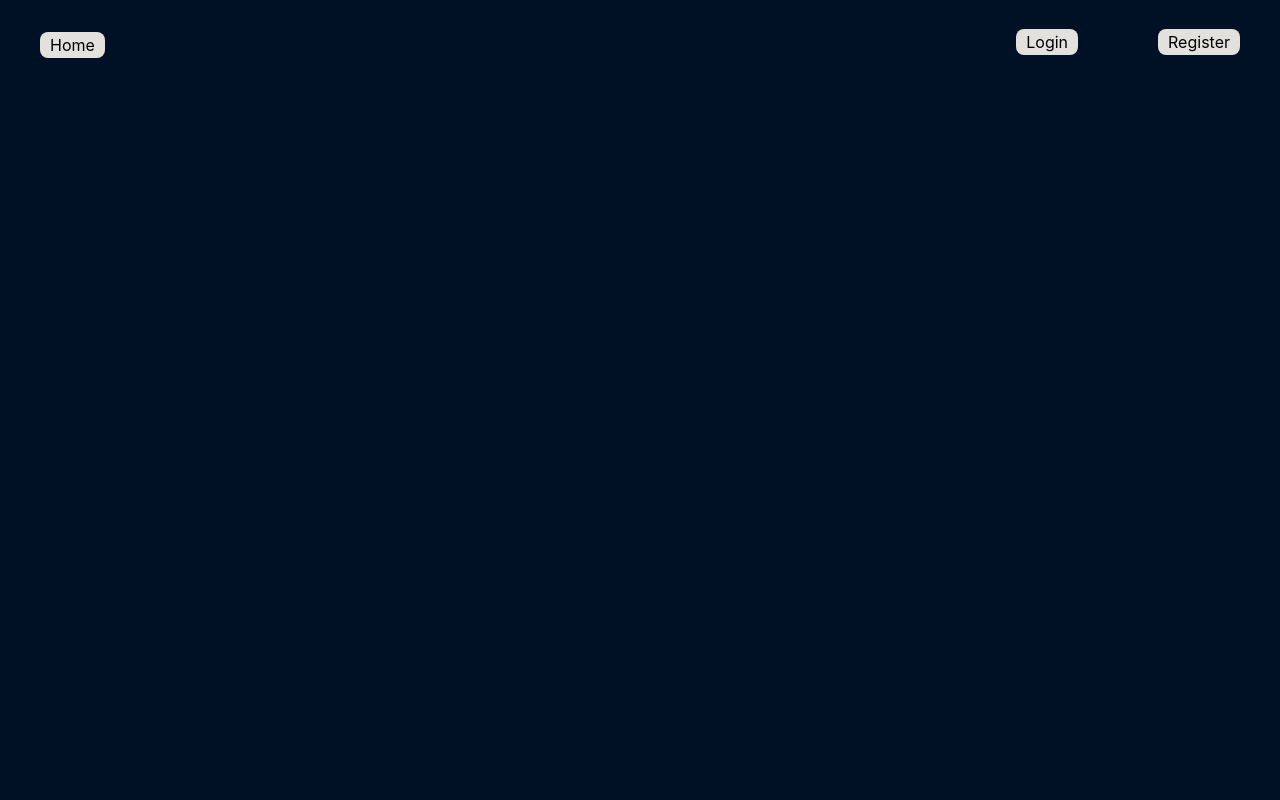
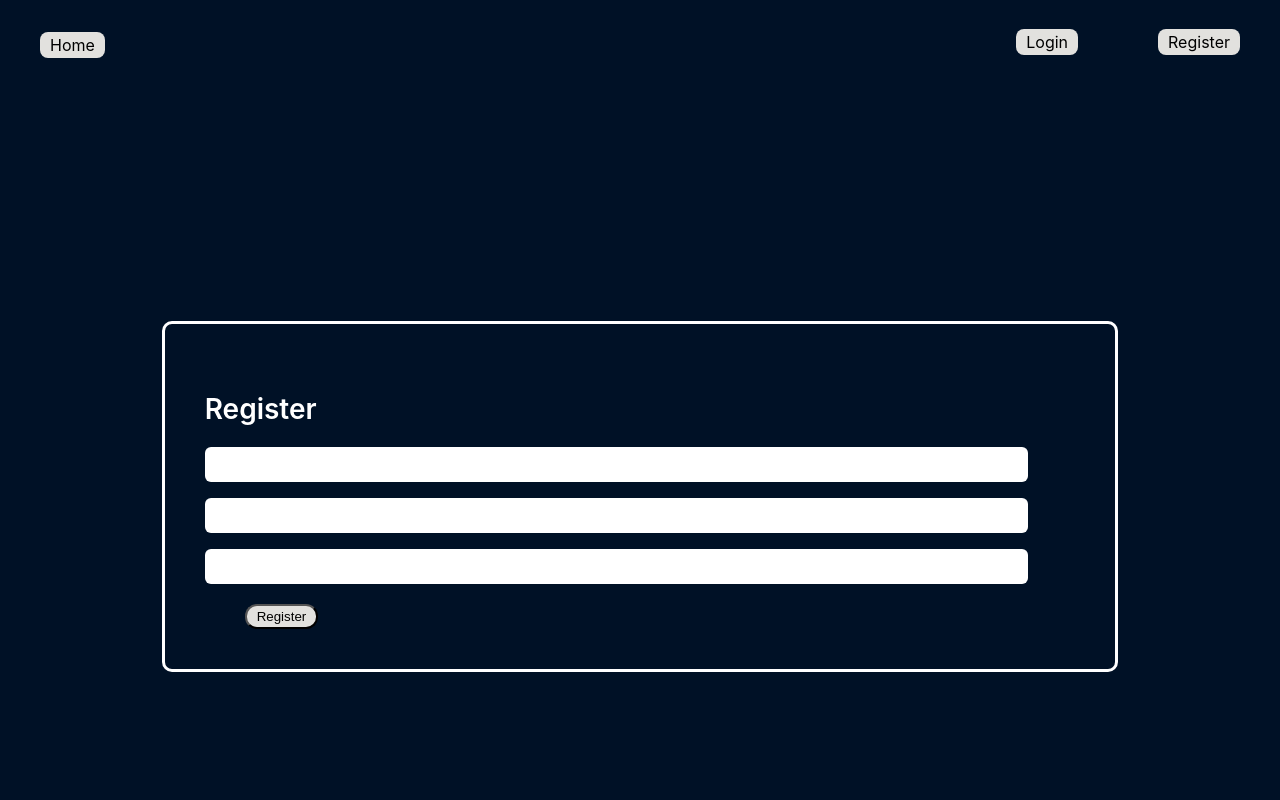
Before and after one commit to katina-anachkova/movies-app, a React (Create React App) app in the folder moviedb/: page /register in a window 1280 px wide. Before the commit this address had no page. Shown: the top 800 px of the page. Built offline with nearby package versions, Linux system fonts and the light colour scheme.

Commit message:
authentication

```diff
--- a/moviedb/src/App.js
+++ b/moviedb/src/App.js
@@ -6,6 +6,8 @@ import Home from './components/Home';
 import { Route,Routes } from 'react-router';
 import { useState } from 'react';
 import Login from './components/Login';
+import Register from './components/Register';
+import Footer from './components/Footer';
 
 function App() {
   const [userInfo, setUserInfo] = useState({ isAuthenticated: false, user: {} });
@@ -29,9 +31,12 @@ function App() {
         <main id="site-content">
           <Routes>
             <Route path='/' element={<Home/>}/>
-            <Route path='/login' element={<Login/>}/>
+            <Route path='/login' element={<Login onLogin={onLogin}/>}/>
+            <Route path='/register' element={<Register onRegister={onRegister}/>}/>
+            {/* <Route path='/logout' element={<L/>}/> */}
           </Routes>
         </main>
+        <Footer />
       </div>
     </AuthCtx.Provider>
   );
--- /dev/null
+++ b/moviedb/src/components/Footer.js
@@ -0,0 +1,9 @@
+const Footer = () => {
+    return (
+        <footer>
+            <p className="footer"> This website is created for training purposes</p>
+        </footer>
+    );
+}
+
+export default Footer;
--- a/moviedb/src/components/Login.js
+++ b/moviedb/src/components/Login.js
@@ -25,6 +25,7 @@ const Login = ({ onLogin }) => {
         if (sessionStorage.length > 0) {
             navigate('/');
         }
+
     }
 
     return (
@@ -34,13 +35,13 @@ const Login = ({ onLogin }) => {
                     <h3>Login</h3>
                     <form className="requires-validation" onSubmit={onLoginHandler}>
                         <input className="form-control" type="email" name="email" placeholder="E-mail" required />
-                        <div className="invalid-feedback">
+                        {/* <div className="invalid-feedback">
                             Email is required!
-                        </div>
+                        </div> */}
                         <input className="form-control" type="password" name="password" id="password" placeholder="Password" required />
-                        <div className="invalid-feedback">
+                        {/* <div className="invalid-feedback">
                             Password is required!
-                        </div>
+                        </div> */}
                         <button id="submit" type="submit" className="button" value="login">Login</button>
                     </form>
                 </div>
--- a/moviedb/src/components/Register.js
+++ b/moviedb/src/components/Register.js
@@ -9,9 +9,10 @@ const Register = ({ onRegister }) => {
         e.preventDefault();
 
         const formData = new FormData(e.target);
-        const email = formData.get('email').trim();
-        const password = formData.get('password').trim();
-        const repass = formData.get('confirm-pass').trim();
+        console.log(formData)
+        const email = formData.get('email')
+        const password = formData.get('password')
+        const repass = formData.get('repass')
         const isAuthenticated = true;
 
         if (email == '' || password == '' || repass == '') {
@@ -29,24 +30,24 @@ const Register = ({ onRegister }) => {
 
 
     return (
-        <div class="form-holder">
-            <div class="form-content">
-                <div class="form-items">
+        <div className="form-holder">
+            <div className="form-content">
+                <div className="form-items">
                     <h3>Register</h3>
-                    <form class="requires-validation" onsubmit={onRegisterHandler}>
-                        <input class="form-control" type="email" id="email" name="email" placeholder="E-mail" required />
-                        <div class="invalid-feedback">
+                    <form className="requires-validation" onSubmit={onRegisterHandler}>
+                        <input className="form-control" type="email" id="email" name="email"  required />
+                        {/* <div className="invalid-feedback">
                             Email is required!
-                        </div>
-                        <input class="form-control" type="password" id="password" name="password" placeholder="Password" required />
-                        <div class="invalid-feedback">
+                        </div> */}
+                        <input className="form-control" type="password" id="password" name="password"  required />
+                        {/* <div className="invalid-feedback">
                             Password is required!
-                        </div>
-                        <input class="form-control" type="password" id="repass" name="repass" placeholder="Repeat password" required />
-                        <div class="invalid-feedback">
+                        </div> */}
+                        <input className="form-control" type="password" id="repass" name="repass" required />
+                        {/* <div className="invalid-feedback">
                             Passwords must match!
-                        </div>
-                        <button id="submit" type="submit" class="button">Register</button>
+                        </div> */}
+                        <button id="submit" type="submit" className="button">Register</button>
                     </form>
                 </div>
             </div>
```
